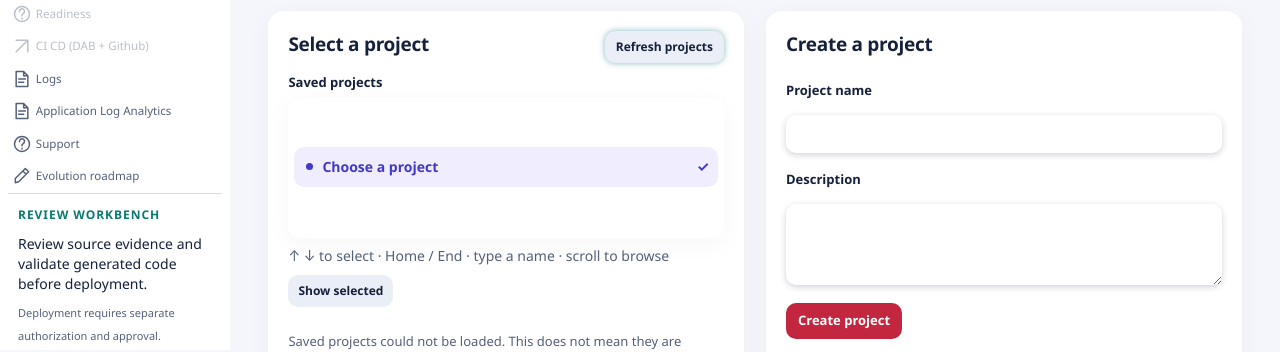
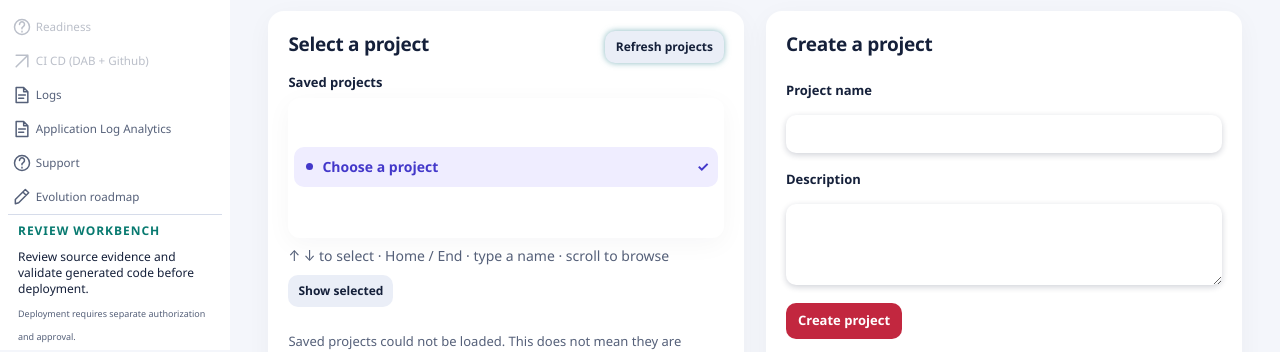
Before and after one commit to saketml79/ORION, a plain HTML site: page workbench/static/index.html in a window 1280 px wide. Shown: the part 450-802 px from the top of the page. Drawn offline with nearby package versions, Linux system fonts and the light colour scheme; no server answers.

Commit message:
Tighten sidebar footer typography

```diff
--- a/workbench/static/app.css
+++ b/workbench/static/app.css
@@ -698,9 +698,10 @@ pre, code { font-family: var(--mono); }
   .sidebar { position: sticky; top: 76px; align-self: start; height: calc(100dvh - 76px); box-sizing: border-box; border: 0; padding: 12px 10px; gap: 14px; overflow: auto; }
   .sidebar .navigation { gap: 3px; flex: 0 1 auto; min-height: 0; overflow: hidden; }
   .sidebar .nav-item { min-height: 0; padding: 6px 10px; line-height: 1.2; flex-shrink: 1; }
-  .sidebar-note { padding: 12px 10px 0; }
-  .sidebar-note p { font-size: 14px; margin: 8px 0; }
-  .sidebar-note .small { font-size: 11px; }
+  .sidebar-note { padding: 8px 10px 0; }
+  .sidebar-note p { margin: 5px 0; font-size: 12px; line-height: 1.3; }
+  .sidebar-note .eyebrow { font-size: 8px; letter-spacing: .08em; }
+  .sidebar-note .small { font-size: 9px; line-height: 1.35; }
 }
 @media (min-width: 901px) and (max-height: 800px) {
   .sidebar { padding: 4px 8px; gap: 0; }
```
